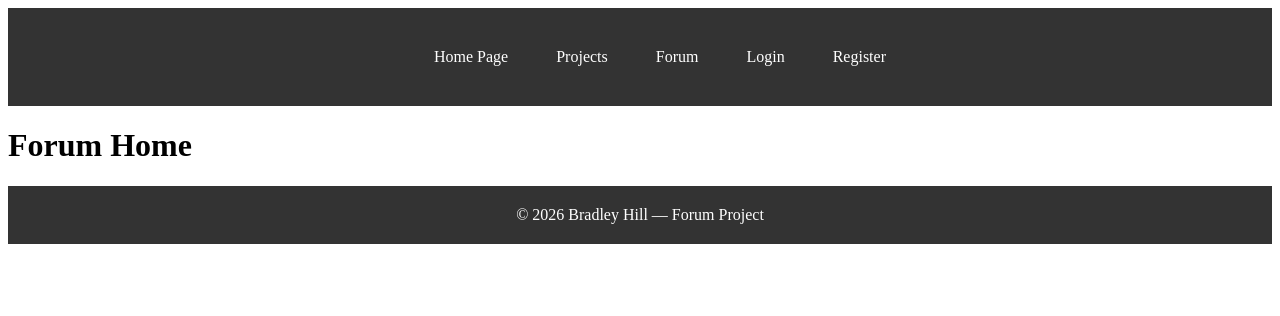
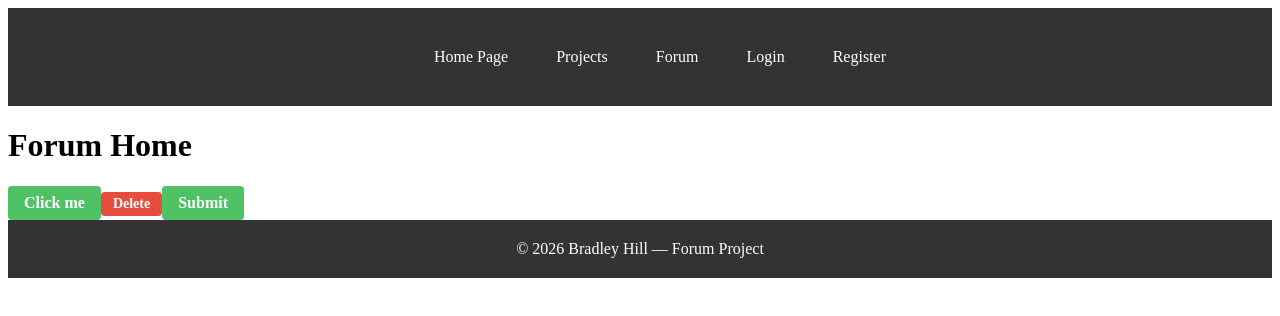
Before and after one commit to Bradley-Hill/forum-frontend, a React (Vite) app: page / in a window 1280 px wide. Shown: the top 316 px of the page. Built offline with nearby package versions, Linux system fonts and the light colour scheme.

Commit message:
feature: added button component and styling

```diff
--- /dev/null
+++ b/src/components/Shared/Button.scss
@@ -0,0 +1,75 @@
+@use "../../styles/variables" as vars;
+
+.btn {
+  padding: 0.5rem 1rem;
+  border: none;
+  border-radius: vars.$border-radius;
+  font-family: inherit;
+  font-size: 1rem;
+  cursor: pointer;
+  transition: all 0.2s ease;
+  font-weight: 600;
+
+  &:hover:not(:disabled) {
+    opacity: 0.9;
+    transform: translateY(-1px);
+  }
+
+  &:active:not(:disabled) {
+    transform: translateY(0);
+  }
+
+  &:disabled {
+    opacity: 0.6;
+    cursor: not-allowed;
+  }
+
+  &:focus-visible {
+    outline: 2px solid vars.$color-focus-outline;
+    outline-offset: 2px;
+  }
+}
+
+// Size Variants
+.btn--small {
+  padding: 0.25rem 0.75rem;
+  font-size: 0.875rem;
+}
+
+.btn--medium {
+  padding: 0.5rem 1rem;
+  font-size: 1rem;
+}
+
+.btn--large {
+  padding: 0.75rem 1.5rem;
+  font-size: 1.125rem;
+}
+
+// Color Variants
+.btn--primary {
+  background-color: vars.$color-accent;
+  color: vars.$color-text-header-footer;
+
+  &:hover:not(:disabled) {
+    background-color: darken(vars.$color-accent, 10%);
+  }
+}
+
+.btn--secondary {
+  background-color: vars.$color-link;
+  color: vars.$color-text-header-footer;
+
+  &:hover:not(:disabled) {
+    background-color: vars.$color-link-hover;
+  }
+}
+
+.btn--danger {
+  background-color: vars.$color-btn-danger;
+  color: vars.$color-text-header-footer;
+
+  &:hover:not(:disabled) {
+    background-color: vars.$color-btn-danger-hover;
+  }
+}
--- a/src/components/Shared/Button.tsx
+++ b/src/components/Shared/Button.tsx
@@ -0,0 +1,33 @@
+import type { ButtonProps } from "../../types/components";
+
+import React from "react";
+import "./Button.scss";
+
+const Button: React.FC<ButtonProps> = ({
+  children,
+  variant = "primary",
+  size = "medium",
+  onClick,
+  type = "button",
+  disabled = false,
+  className = "",
+}) => {
+  const baseClass = "btn";
+  const variantClass = `btn--${variant}`;
+  const sizeClass = `btn--${size}`;
+
+  const combinedClasses =
+    `${baseClass} ${variantClass} ${sizeClass} ${className}`.trim();
+  return (
+    <button
+      className={combinedClasses}
+      onClick={onClick}
+      type={type}
+      disabled={disabled}
+    >
+      {children}
+    </button>
+  );
+};
+
+export default Button;
--- /dev/null
+++ b/src/components/Shared/ErrorMessage.tsx
@@ -0,0 +1 @@
+// Placeholder for ErrorMessage component
--- /dev/null
+++ b/src/components/Shared/Form.tsx
@@ -0,0 +1 @@
+// Placeholder for Form component
--- /dev/null
+++ b/src/components/Shared/PasswordInput.tsx
@@ -0,0 +1 @@
+// Placeholder for PasswordInput component
--- /dev/null
+++ b/src/components/Shared/TextInput.tsx
@@ -0,0 +1 @@
+// Placeholder for TextInput component
--- a/src/routes/Home.tsx
+++ b/src/routes/Home.tsx
@@ -1,4 +1,17 @@
+import Button from "../components/Shared/Button";
+
 function Home() {
-  return <h1>Forum Home</h1>;
+  return (
+    <div>
+      <h1>Forum Home</h1>
+      <Button variant="primary" size="medium">
+        Click me
+      </Button>
+      <Button variant="danger" size="small" onClick={() => {}}>
+        Delete
+      </Button>
+      <Button type="submit">Submit</Button>
+    </div>
+  );
 }
 export default Home;
--- a/src/styles/_variables.scss
+++ b/src/styles/_variables.scss
@@ -1,10 +1,10 @@
 // Backgrounds
-$color-bg-main: #fff; // Main content background (white)
-$color-bg-header-footer: #333; // Header/footer background
+$color-bg-main: #fff;
+$color-bg-header-footer: #333;
 
 // Text
-$color-text-main: #222; // Main content text (dark)
-$color-text-header-footer: #fff; // Header/footer text (white)
+$color-text-main: #222;
+$color-text-header-footer: #fff;
 
 // Navbar
 $color-navbar-bg: $color-bg-header-footer;
@@ -23,3 +23,7 @@ $font-family-base: sans-serif;
 // Layout
 $max-width: 1200px;
 $border-radius: 0.25rem;
+
+// Buttons
+$color-btn-danger: #e74c3c;
+$color-btn-danger-hover: #c0392b;
--- a/src/styles/main.scss
+++ b/src/styles/main.scss
@@ -19,8 +19,3 @@ a {
     color: vars.$color-link-hover;
   }
 }
-
-button {
-  background: vars.$color-accent;
-  color: vars.$color-text-header-footer;
-}
--- /dev/null
+++ b/src/types/components.ts
@@ -0,0 +1,11 @@
+import type { ReactNode } from 'react';
+
+export interface ButtonProps {
+  children: ReactNode;
+  variant?: 'primary' | 'secondary' | 'danger';
+  size?: 'small' | 'medium' | 'large';
+  onClick?: () => void;
+  type?: 'button' | 'submit' | 'reset';
+  disabled?: boolean;
+  className?: string;
+}
```
